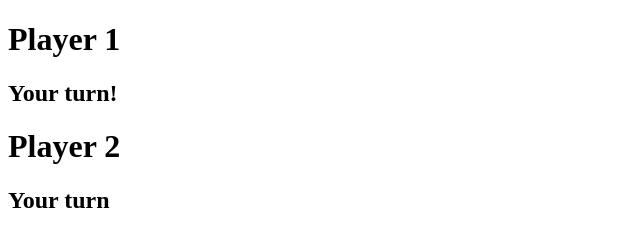
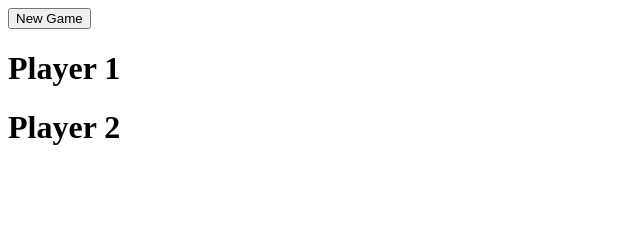
Before and after one commit to timalo/Battleship, a plain HTML site: page src/index.html in a window 1280 px wide. Shown: the whole page, without its empty margins (0-640 px from the left). Drawn offline with Linux system fonts and the light colour scheme.

Commit message:
Ending the game seems to work now by console prints. Implementing new game button functionality next.

```diff
--- a/src/index.html
+++ b/src/index.html
@@ -7,15 +7,19 @@
   </head>
   <body>
     <div class="content">
+      <div class="buttonDiv">
+        <button class="rotateButton" hidden>Rotate Ship</button>
+        <button class="newGameButton">New Game</button>
+      </div>
       <div class="gameDiv">
         <div class="boardArea p2Area">
           <h1 class="p1Header playerInfo">Player 1</h1>
-          <h2 class="p1Turn turnInfo turnHidden">Your turn!</h1>
+          <h2 class="p1Turn turnInfo" hidden>Your turn!</h1>
           <div class="gameBoard board1"></div>
         </div>
         <div class="boardArea p2Area">
           <h1 class="p2Header playerInfo">Player 2</h1>
-          <h2 class="p2Turn turnInfo turnHidden">Your turn</h1>
+          <h2 class="p2Turn turnInfo" hidden>Your turn</h1>
           <div class="gameBoard board2"></div>
         </div>
       </div>
--- a/src/scripts.js
+++ b/src/scripts.js
@@ -108,7 +108,6 @@ function gameBoardCreator() {
             board[yCoord][xCoord].direction,
           );
         }
-        this.checkIfAllSunk();
         board[yCoord][xCoord] = "x";
         return [true, true];
       }
--- a/src/styles.css
+++ b/src/styles.css
@@ -60,6 +60,7 @@ p {
 
 .playerInfo {
   font-size: 2rem;
+  margin-top: 0;
 }
 
 .gameBoard {
@@ -103,3 +104,16 @@ p {
   background-color: #ff0000;
   user-select: none;
 }
+
+.buttonDiv {
+  width: 100%;
+  margin: 1%;
+  display: flex;
+  flex-direction: row;
+  justify-content: center;
+}
+
+button {
+  margin: 0 2%;
+  font-size: 1.5rem;
+}
```
Also changed, not shown: src/DOMHandler.js (+14 -0 lines).
